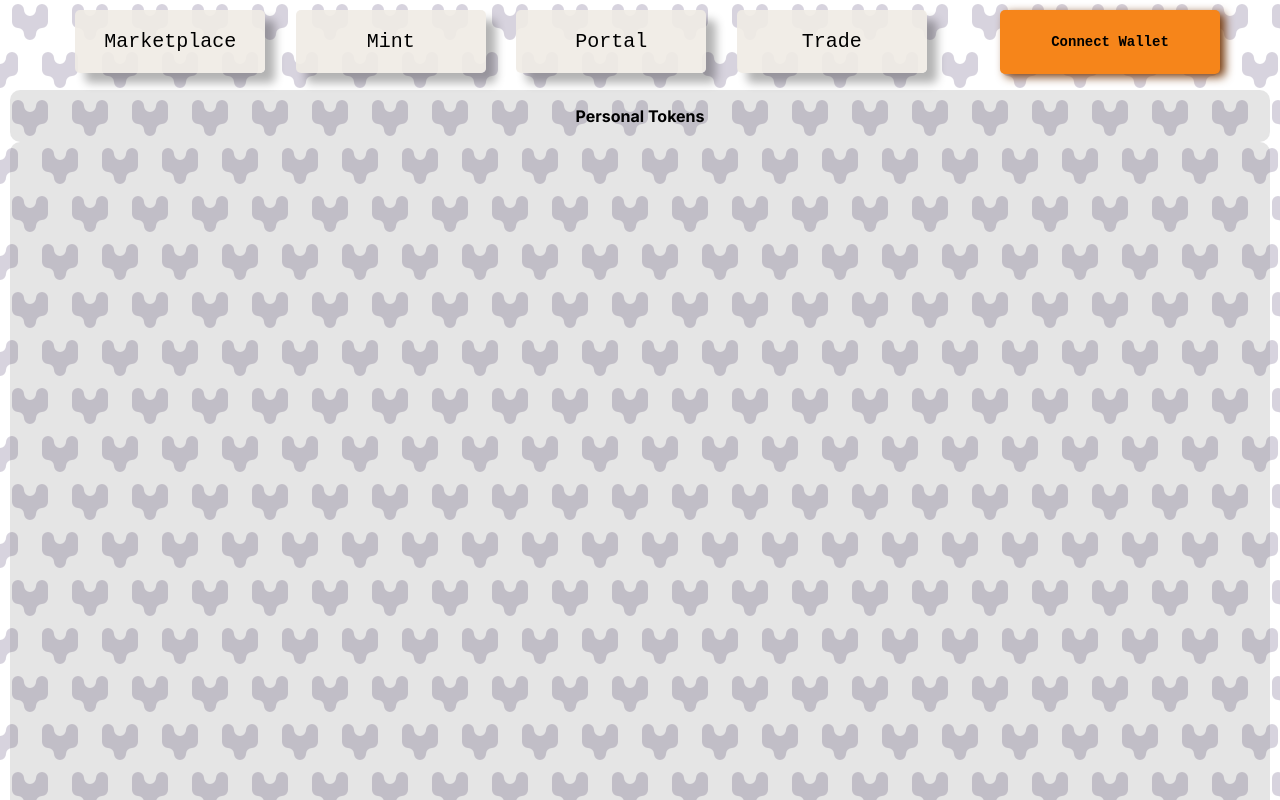
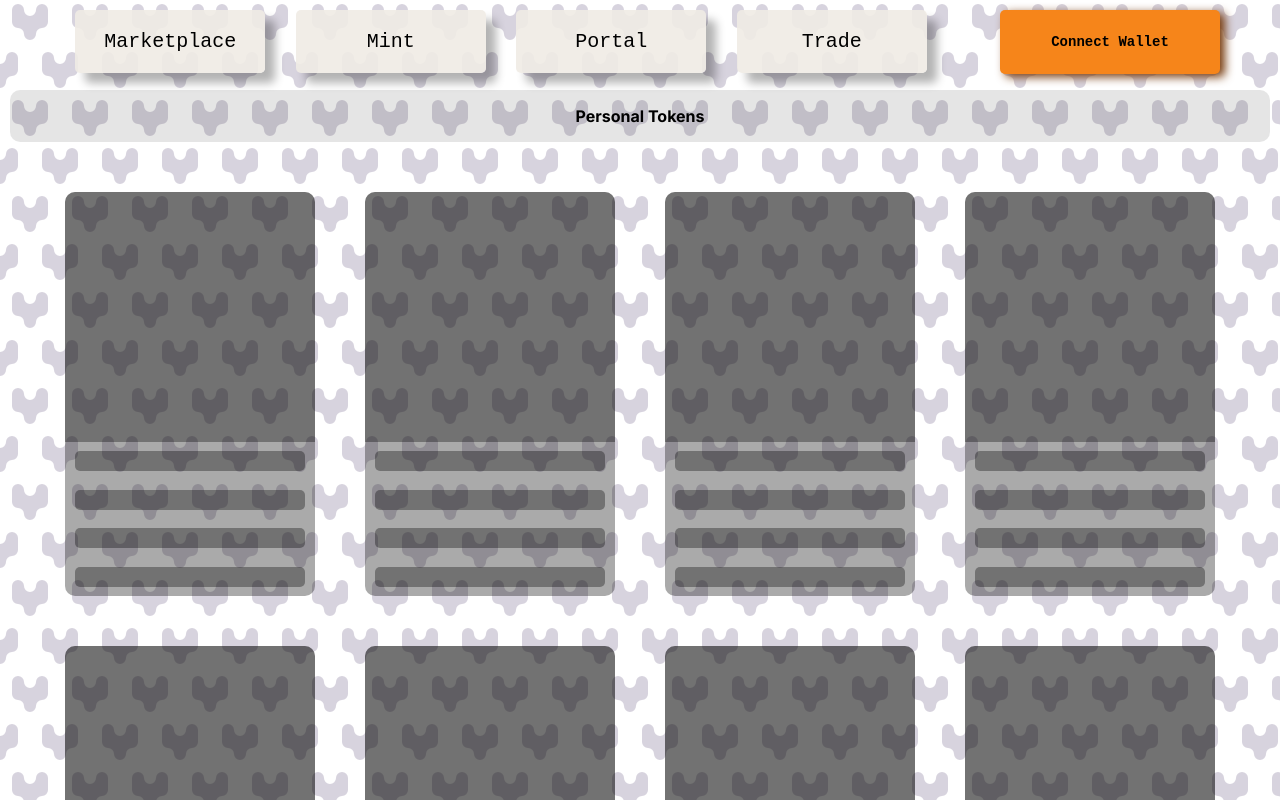
Before and after one commit to SKorchinskiy/NFT-Platform, a Next.js app in the folder client/: page /portal in a window 1280 px wide. Shown: the top 800 px of the page. Built offline with nearby package versions, Linux system fonts and the light colour scheme.

Commit message:
+ update nft-card-list component with loading skeleton

```diff
--- a/client/src/app/portal/_components/nft-card-list/nft-card-list.component.tsx
+++ b/client/src/app/portal/_components/nft-card-list/nft-card-list.component.tsx
@@ -56,13 +56,27 @@
   return (
     <div className={styles["card-list-container"]}>
       <div className={styles["list-cards"]}>
-        {nfts.map((nft, index) => (
+        {nfts.length
+          ? nfts.map((nft, index) => (
               <NFTCard
                 key={index}
                 nft={nft}
                 toggleIsCardModalOpen={toggleIsCardModalOpen}
                 initTokenHandler={initTokenHandler}
               />
+            ))
+          : Array.from(Array(8)).map((_, index) => (
+              <div key={index} className={styles["card-skeleton"]}>
+                <div className={styles["card-skeleton-image"]} />
+                <div className={styles["card-skeleton-description"]}>
+                  {Array.from(Array(4)).map((_, index) => (
+                    <div
+                      key={index}
+                      className={styles["card-skeleton-detail"]}
+                    />
+                  ))}
+                </div>
+              </div>
             ))}
       </div>
       {isCardModalOpen ? (
--- a/client/src/app/portal/_components/nft-card-list/nft-card-list.module.css
+++ b/client/src/app/portal/_components/nft-card-list/nft-card-list.module.css
@@ -5,8 +5,8 @@
   height: 100%;
   min-height: 700px;
   margin: auto;
-  background: rgba(0, 0, 0, 0.1);
-  border-radius: 10px;
+  /* background: rgba(0, 0, 0, 0.2); */
+  border-radius: 15px;
 }
 
 .list-cards {
@@ -25,3 +25,60 @@
   background: rgba(0, 0, 0, 0.5);
   z-index: 1;
 }
+
+.card-skeleton {
+  width: 250px;
+  height: 404px;
+  background: rgba(0, 0, 0, 0.3);
+  border-radius: 10px;
+  margin: auto;
+
+  animation-name: sparkle;
+  animation-duration: 2s;
+  animation-iteration-count: infinite;
+  animation-timing-function: linear;
+}
+
+.card-skeleton-image {
+  height: 250px;
+  width: 250px;
+  background: red;
+  border-radius: 10px 10px 0px 0px;
+
+  animation-name: sparkle;
+  animation-duration: 2s;
+  animation-iteration-count: infinite;
+  animation-timing-function: linear;
+}
+
+.card-skeleton-description {
+  display: flex;
+  flex-direction: column;
+  justify-content: space-around;
+  align-items: center;
+  height: calc(100% - 250px);
+}
+
+.card-skeleton-detail {
+  height: 20px;
+  width: 230px;
+  background: red;
+  border-radius: 5px;
+
+  animation-name: sparkle;
+  animation-duration: 2s;
+  animation-iteration-count: infinite;
+  animation-timing-function: linear;
+}
+
+@keyframes sparkle {
+  0% {
+    background: rgba(0, 0, 0, 0.3);
+  }
+  50% {
+    background: rgba(0, 0, 0, 0.4);
+  }
+  100% {
+    background: rgba(0, 0, 0, 0.3);
+  }
+}
```
Lines whose indentation alone changed are shown as unchanged.
